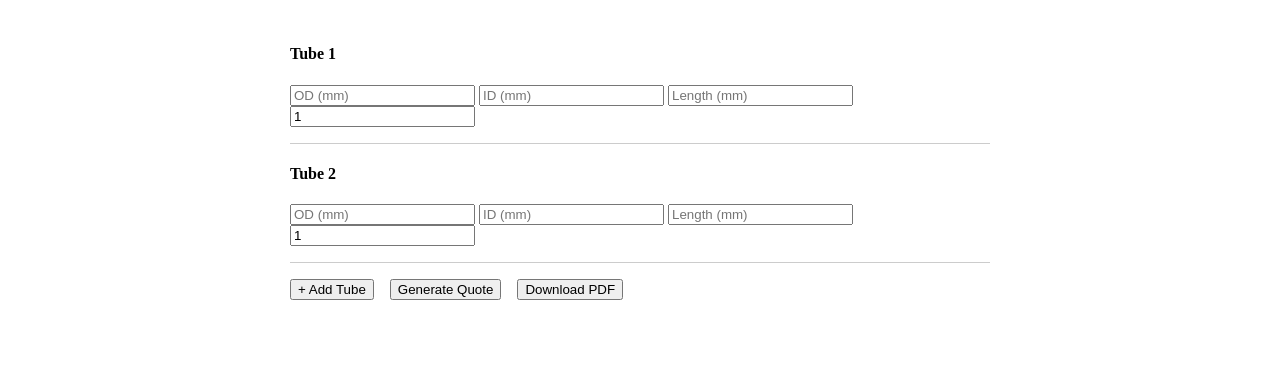
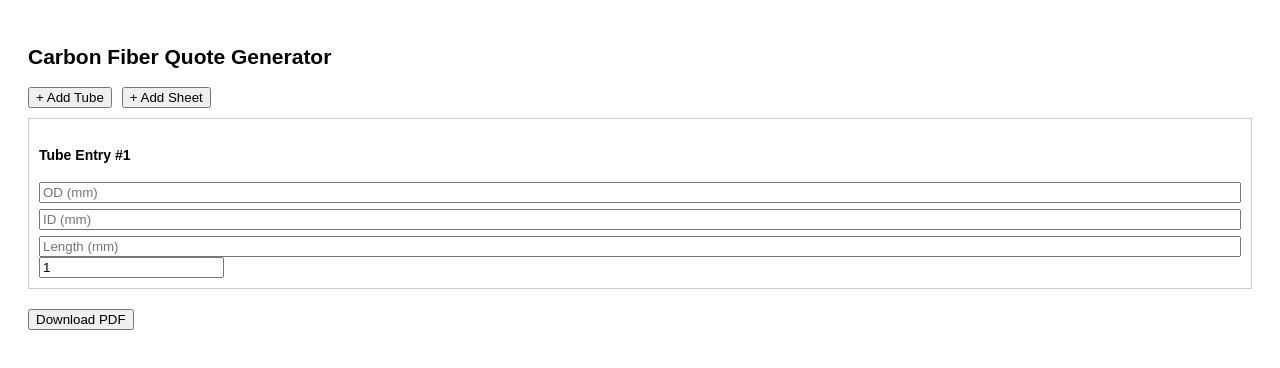
Before and after one commit to KaranNawab07/Endeavour-Engineering-V2, a React (Vite) app: page / in a window 1280 px wide. Both pictures are taken after a click on the button "+ Add Tube". Shown: the top 368 px of the page. Built offline with nearby package versions, Linux system fonts and the light colour scheme.

Commit message:
Add files via upload

```diff
--- a/src/App.jsx
+++ b/src/App.jsx
@@ -3,114 +3,150 @@ import React, { useState } from "react";
 import jsPDF from "jspdf";
 
 export default function App() {
-  const [tubes, setTubes] = useState([{ od: 0, id: 0, length: 0, qty: 1 }]);
-  const [quoteText, setQuoteText] = useState("");
+  const [entries, setEntries] = useState([]);
 
-  const handleTubeChange = (index, field, value) => {
-    const newTubes = [...tubes];
-    newTubes[index][field] = Number(value);
-    setTubes(newTubes);
+  const addEntry = (type) => {
+    setEntries([
+      ...entries,
+      {
+        type,
+        od: "", id: "", length: "",
+        l: "", w: "", t: "",
+        qty: 1,
+        price: 0,
+        material: "",
+      }
+    ]);
   };
 
-  const addTube = () => {
-    setTubes([...tubes, { od: 0, id: 0, length: 0, qty: 1 }]);
-  };
+  const handleChange = (index, field, value) => {
+    const updated = [...entries];
+    updated[index][field] = value;
 
+    const entry = updated[index];
+    if (entry.type === "tube" && entry.od && entry.id && entry.length) {
+      const thickness = (parseFloat(entry.od) - parseFloat(entry.id)) / 2;
+      const vol = (Math.PI / 4) * (Math.pow(entry.od, 2) - Math.pow(entry.id, 2)) * entry.length / 1000;
+      const weight = vol * 1.65 / 1000;
+      const price = Math.round(weight * 13900 / 100) * 100;
+      entry.price = price;
+      entry.material = "Carbon fiber Bi-directional 3K woven fabric + Epoxy resin as matrix.";
+    }
 
-  const generateQuote = () => {
-    let output = "Dear Sir/Ma'am,\n\n";
-    output += "Thank you for your inquiry. Please find below our quotation for the same. Please let us know the quantity required.\n\n";
-    output += "QUOTE:\n\n";
+    if (entry.type === "sheet" && entry.l && entry.w && entry.t) {
+      const vol = entry.l * entry.w * entry.t;
+      const weight = vol * 1.65 / 1000;
+      const price = Math.round(weight * 13500 / 100) * 100;
+      entry.price = price;
+      entry.material = entry.t > 1.5
+        ? "Carbon fiber Bi-directional 3K + 12K woven fabric + Epoxy resin as matrix."
+        : "Carbon fiber Bi-directional 3K woven fabric + Epoxy resin as matrix.";
+    }
 
-    tubes.forEach((tube, i) => {
-      const { od, id, length, qty } = tube;
-      const thickness = ((od - id) / 2).toFixed(2);
-      let material = "Carbon fiber Bi-directional 3K woven fabric + Epoxy resin as matrix.";
-      let rate = 13900;
-      if (id < 10) {
-        material = "Carbon fiber Bi-directional 3K Pre-Preg.";
-        rate = 16900;
-      }
-      const density = 1.65;
-      const volume = (Math.PI / 4) * (od ** 2 - id ** 2) * length / 1000;
-      const weight = volume * density / 1000;
-      const price = Math.round(weight * rate);
-
-      output += `[${i + 1}] Name : Carbon Fiber Round Tube \n\n`;
-      output += `Sizes : ${od} mm OD x ${id} mm ID x ${length} mm L (${thickness} mm wall thickness)\n`;
-      output += `Finish of surface : Matte finish\n`;
-      output += `Material : ${material}\n`;
-      output += `Process : Roll wrap.\n`;
-      output += `Qty./nos. : ${qty} nos.\n`;
-      output += `Price/pc : Rs. ${price}/-\n\n`;
-    });
-
-    output += "Note:\n";
-    output += "[1] The dimensional tolerance for Tube is : OD +/- 0.1 mm, Length + 2-5 mm.\n\n";
-    output += "Terms & Conditions:\n";
-    output += "Payment : 50% advance with the Purchase order, balance amount prior to dispatch . \n";
-    output += "Taxes : 18 % GST Extra as actual\n";
-    output += "Inspection : At our end\n";
-    output += "Packing : Extra as actual\n";
-    output += "Freight : Extra as actual.\n";
-    output += "Validity : 7 days\n\n";
-    output += "Hoping to receive your valued order at the earliest.\n\n";
-    output += "Best Regards,\nKaran Nawab\nEndeavour Engineering";
-
-    setQuoteText(output);
+    setEntries(updated);
   };
 
   const downloadPDF = () => {
+    const doc = new jsPDF();
     const img = new Image();
     img.src = "/letterhead.jpg";
+
     img.onload = () => {
-      const doc = new jsPDF();
-      const pageWidth = doc.internal.pageSize.getWidth();
-      const pageHeight = doc.internal.pageSize.getHeight();
-      doc.addImage(img, "JPEG", 0, 0, pageWidth, pageHeight);
+      doc.addImage(img, "JPEG", 0, 0, 210, 297);
+      doc.setFontSize(7);
+      let y = 60;
+      doc.text("Dear Sir/Ma'am,", 15, y);
+      y += 6;
+      doc.text("Thank you for your inquiry. Please find below our quotation for the same. Please let us know the quantity required.", 15, y);
+      y += 10;
+      doc.text("QUOTE:", 15, y);
+      y += 8;
 
-      doc.setFontSize(7);
-      let y = 40;
-      quoteText.split("\n").forEach(line => {
-        if (line.trim() === "QUOTE:" || line.trim() === "Note:" || line.trim() === "Terms & Conditions:") {
-          doc.setFont("helvetica", "bold");
-        } else {
-          doc.setFont("helvetica", "normal");
-        }
-        if (line.includes("Price/ pcs.")) {
-          doc.setTextColor(255, 0, 0);
-        } else {
-          doc.setTextColor(0, 0, 0);
-        }
-        doc.text(line, 10, y);
+      entries.forEach((entry, idx) => {
+        const thickness = entry.type === "tube"
+          ? ((entry.od - entry.id) / 2).toFixed(2)
+          : entry.t;
+
+        const sizeText = entry.type === "tube"
+          ? `${entry.od} mm OD x ${entry.id} mm ID x ${entry.length} mm L (${thickness} mm wall thickness)`
+          : `${entry.l} mm L x ${entry.w} mm W x ${thickness} mm thickness`;
+
+        doc.text(`[${idx + 1}] Name : Carbon Fiber ${entry.type === "tube" ? "Round Tube 🔘" : "Sheet ⬛"}`, 15, y);
         y += 5;
+        doc.text(`Sizes : ${sizeText}`, 15, y);
+        y += 5;
+        doc.text(`Finish of surface : ${entry.type === "tube" ? "Matte" : "Glossy"} finish`, 15, y);
+        y += 5;
+        doc.text(`Material : ${entry.material}`, 15, y);
+        y += 5;
+        doc.text(`Process : ${entry.type === "tube" ? "Roll wrap." : "Wet layup compression process."}`, 15, y);
+        y += 5;
+        doc.text(`Qty./nos. : ${entry.qty} nos.`, 15, y);
+        y += 5;
+        doc.setTextColor(255, 0, 0);
+        doc.text(`Price/pc : Rs. ${entry.price}/-`, 15, y);
+        doc.setTextColor(0, 0, 0);
+        y += 8;
       });
+
+      doc.text("Note:", 15, y);
+      y += 5;
+      doc.text("[1] The dimensional tolerance for Tube is : OD +/- 0.1 mm, Length + 2-5 mm.", 15, y);
+      y += 10;
+      doc.text("Terms & Conditions:", 15, y);
+      y += 5;
+      doc.text("Payment : 50% advance with the Purchase order, balance amount prior to dispatch .", 15, y);
+      y += 5;
+      doc.text("Taxes : 18 % GST Extra as actual", 15, y);
+      y += 5;
+      doc.text("Inspection : At our end", 15, y);
+      y += 5;
+      doc.text("Packing : Extra as actual", 15, y);
+      y += 5;
+      doc.text("Freight : Extra as actual.", 15, y);
+      y += 5;
+      doc.text("Validity : 7 days", 15, y);
+      y += 10;
+      doc.text("Hoping to receive your valued order at the earliest.", 15, y);
+      y += 8;
+      doc.text("Best Regards,", 15, y);
+      y += 5;
+      doc.text("Karan Nawab", 15, y);
+      y += 5;
+      doc.text("Endeavour Engineering", 15, y);
 
       doc.save("quotation.pdf");
     };
+
     img.onerror = () => alert("Failed to load letterhead image.");
   };
 
   return (
-    <div style={{ padding: "1rem", maxWidth: "700px", margin: "auto" }}>
-      {tubes.map((tube, i) => (
-        <div key={i} style={{ marginBottom: "1rem", borderBottom: "1px solid #ccc", paddingBottom: "1rem" }}>
-          <h4>Tube {i + 1}</h4>
-          <input type="number" placeholder="OD (mm)" onChange={e => handleTubeChange(i, "od", e.target.value)} />{" "}
-          <input type="number" placeholder="ID (mm)" onChange={e => handleTubeChange(i, "id", e.target.value)} />{" "}
-          <input type="number" placeholder="Length (mm)" onChange={e => handleTubeChange(i, "length", e.target.value)} />{" "}
-          <input type="number" placeholder="Quantity" defaultValue={1} onChange={e => handleTubeChange(i, "qty", e.target.value)} />
+    <div style={{ padding: "20px", fontFamily: "sans-serif", fontSize: "14px" }}>
+      <h2>Carbon Fiber Quote Generator</h2>
+      <button onClick={() => addEntry("tube")}>+ Add Tube</button>
+      <button onClick={() => addEntry("sheet")} style={{ marginLeft: "10px" }}>+ Add Sheet</button>
+      {entries.map((entry, index) => (
+        <div key={index} style={{ border: "1px solid #ccc", padding: "10px", marginTop: "10px" }}>
+          <h4>{entry.type === "tube" ? "Tube Entry" : "Sheet Entry"} #{index + 1}</h4>
+          {entry.type === "tube" ? (
+            <div style={{ display: "flex", flexDirection: "column", gap: "6px" }}>
+              <input placeholder="OD (mm)" type="number" value={entry.od} onChange={e => handleChange(index, "od", +e.target.value)} />
+              <input placeholder="ID (mm)" type="number" value={entry.id} onChange={e => handleChange(index, "id", +e.target.value)} />
+              <input placeholder="Length (mm)" type="number" value={entry.length} onChange={e => handleChange(index, "length", +e.target.value)} />
+            </div>
+          ) : (
+            <div style={{ display: "flex", flexDirection: "column", gap: "6px" }}>
+              <input placeholder="Length (mm)" type="number" value={entry.l} onChange={e => handleChange(index, "l", +e.target.value)} />
+              <input placeholder="Width (mm)" type="number" value={entry.w} onChange={e => handleChange(index, "w", +e.target.value)} />
+              <input placeholder="Thickness (mm)" type="number" value={entry.t} onChange={e => handleChange(index, "t", +e.target.value)} />
+            </div>
+          )}
+          <input placeholder="Quantity" type="number" value={entry.qty} onChange={e => handleChange(index, "qty", +e.target.value)} />
         </div>
       ))}
-
-      <button onClick={addTube} style={{ marginRight: "1rem" }}>+ Add Tube</button>
-      <button onClick={generateQuote} style={{ marginRight: "1rem" }}>Generate Quote</button>
-      <button onClick={downloadPDF}>Download PDF</button>
-
-      {quoteText && (
-        <pre style={{ marginTop: "2rem", whiteSpace: "pre-wrap", background: "#f9f9f9", padding: "1rem", border: "1px solid #ccc" }}>
-          {quoteText}
-        </pre>
+      {entries.length > 0 && (
+        <button style={{ marginTop: "20px" }} onClick={downloadPDF}>Download PDF</button>
       )}
     </div>
   );
```
Also changed, not shown: package.json (+3 -4 lines), public/index.html (added, +14 -0 lines), src/main.jsx (+4 -5 lines), public/letterhead.jpg.
